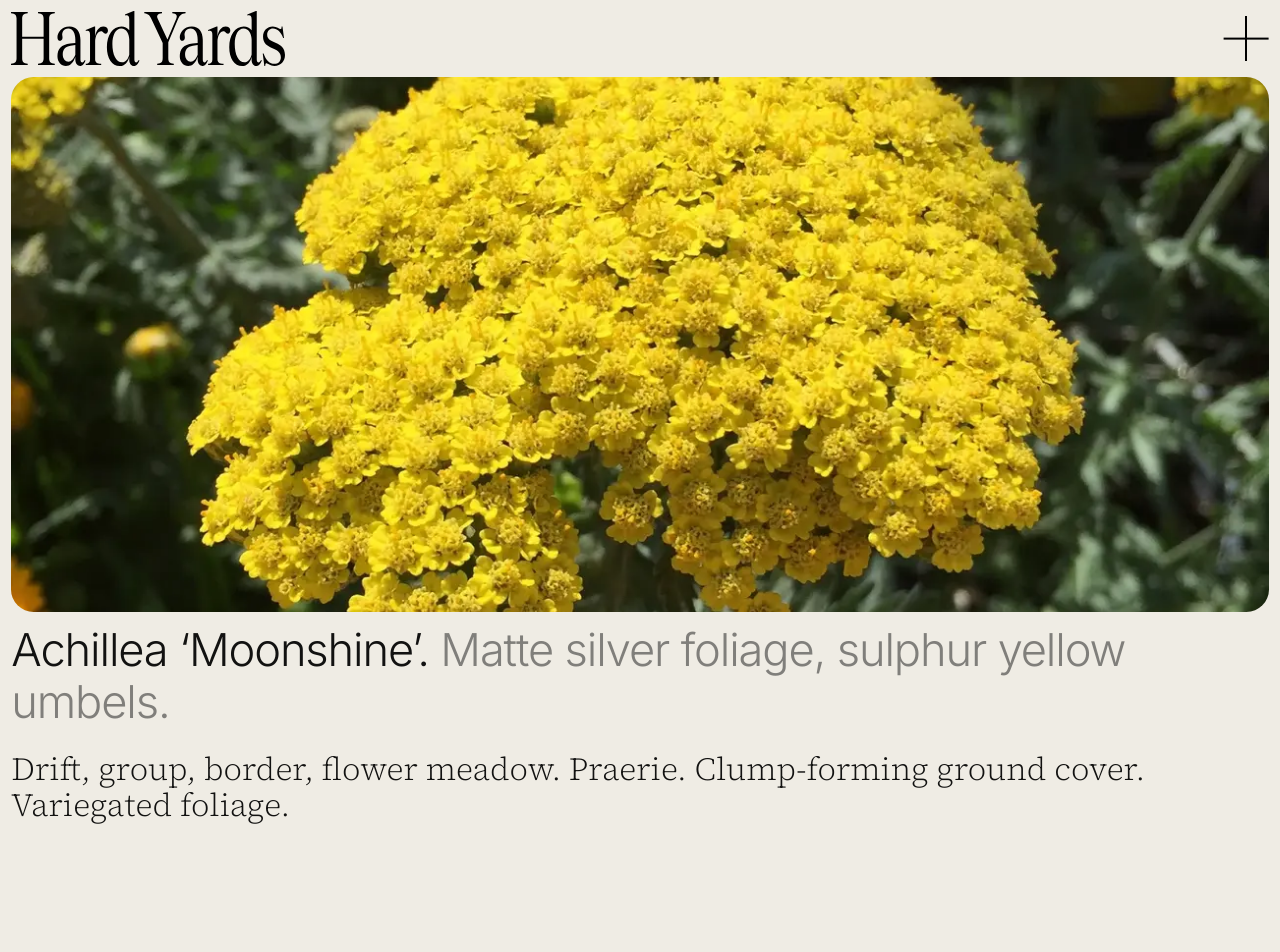
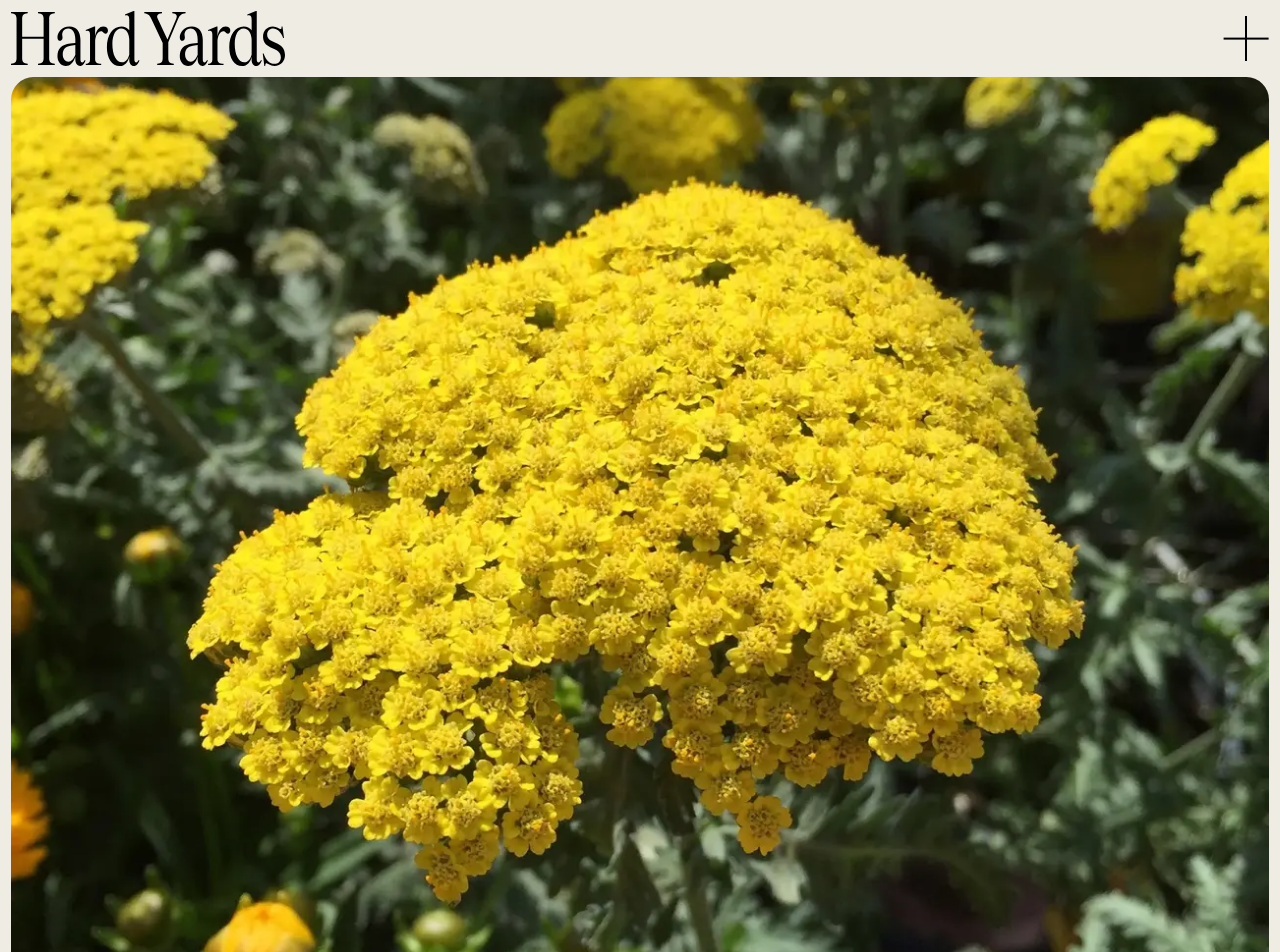
Before and after one commit to bobbyvanrijn/hardyards, a Next.js app: page /plants/achillea-moonshine in a window 1280 px wide. Shown: the top 952 px of the page. Before the commit the page ends 856 px from the top, so only its background shows below. Built offline with nearby package versions, Linux system fonts and the light colour scheme.

Commit message:
fix: Styling tweaks

```diff
--- a/components/Carousel.module.css
+++ b/components/Carousel.module.css
@@ -21,7 +21,7 @@
 
 .carousel__item {
     flex: 0 0 auto;
-    width: clamp(15rem, 60vw, 30rem);
+    width: clamp(18rem, 75vw, 30rem);
     aspect-ratio: 3/4;
 
     position: relative;
--- a/components/Image.module.css
+++ b/components/Image.module.css
@@ -1,6 +1,6 @@
 .image {
     border-radius: var(--scale-5);
-    aspect-ratio: 2.35/1;
+    aspect-ratio: 4/3;
     object-fit: cover;
     object-position: center;
     width: 100%;
--- a/components/List.js
+++ b/components/List.js
@@ -23,10 +23,26 @@ export default function List(props) {
 
     return (
         <div className={styles.list}>
-            <h5>{ props.title }</h5>
+            { props.children.length ? <h5>{ props.title }</h5> : null }
 
             <ul>
-                { items }
+                {
+                    props.children.map(
+                        (item, index) =>
+                            <li
+                                key={index}
+                                className={styles.list__item}
+                            >
+                                <div className={styles.list__itemTitle}>
+                                    { item }
+                                </div>
+
+                                <div className={styles.list__itemIcon}>
+                                    {/* <ArrowUpRight size='24' /> */}
+                                </div>
+                            </li>
+                    )
+                }
             </ul>
         </div>
     );
--- a/components/List.module.css
+++ b/components/List.module.css
@@ -18,7 +18,7 @@
     font-size: var(--type-md);
     font-weight: 300;
 
-    padding-block: var(--type-sm);
+    padding-block: var(--type-xs);
     border-bottom: 1px solid rgb(var(--foreground) / var(--alpha-2))
 }
 
--- a/components/Navigation.module.css
+++ b/components/Navigation.module.css
@@ -19,4 +19,7 @@
     /* Don't add <sup> height to parent */
     display: inline-block;
     margin-top: -4rem;
+
+    font-size: .5em;
+    font-weight: 350;
 }
--- a/pages/_app.tsx
+++ b/pages/_app.tsx
@@ -6,17 +6,18 @@ import Header from '../components/Header';
 import Transition from '../components/Transition';
 
 import { Inter, Source_Serif_4 } from '@next/font/google';
-import localFont from '@next/font/local';
 import '../styles/transitions.css';
 
+const sourceSerif = Source_Serif_4({
+    subsets: ['latin'],
+    variable: '--font-source-serif',
+    axes: ['opsz']
+});
+
 const inter = Inter({
-        subsets: ['latin'],
-        variable: '--font-inter'
-    });
-const sourceSerif = Source_Serif_4({
-        subsets: ['latin'],
-        variable: '--font-source'
-    });
+    subsets: ['latin'],
+    variable: '--font-inter'
+});
 
 export default function App({ Component, pageProps }: AppProps) {
   return (
@@ -30,7 +31,6 @@ export default function App({ Component, pageProps }: AppProps) {
             <link rel="icon" href="/api/icon" />
             <link rel="apple-touch-icon" href="api/icon" />
         </Head>
-
         <Header />
 
         <Transition>
--- a/pages/plants/[pid].tsx
+++ b/pages/plants/[pid].tsx
@@ -2,6 +2,7 @@ import { useRouter } from 'next/router';
 import useSWR from 'swr';
 
 import Head from 'next/head'
+import Link from 'next/link'
 import Content from '../../components/Content';
 
 const fetcher = async (url: string) => {
@@ -33,10 +34,9 @@ export default function Plant() {
             attributes: {
                 src: `/images/${ pid }.webp`,
                 size: '(max-width: 768px) 100vw, (max-width: 1200px) 50vw, 33vw',
-                placeholder: 'blur',
                 blurDataURL: `/images/${ pid }-small.webp`,
-                width: 1200,
-                height: 800,
+                width: 800,
+                height: 1416,
             }
         },
         {
@@ -51,18 +51,28 @@ export default function Plant() {
             _uid: '0220f0fd-9d8e-45aa-899b-b96d11d27513',
             component: 'text',
             children: [
-                <p key='text-1'>
+                <>
                     Drift, group, border, flower meadow. Praerie. Clump-forming ground cover. Variegated foliage.
-                </p>
+                </>
             ]
         },
         {
             _uid: '97ebdf5b-761e-4fa9-8774-763e7ca7e76e',
-            component: 'cards',
+            component: 'list',
             attributes: {
-                items: data.plant.meta,
-                title: 'Plant properties'
-            }
+                title: 'Plant properties',
+            },
+            children: data.plant.meta.map(
+                (item: Object) =>
+                    <div key={item.label}>
+                        <>
+                            {item.label}
+                        </>
+                        <>
+                            {item.value}
+                        </>
+                    </div>
+            )
         }
     ];
 
--- a/styles/globals.css
+++ b/styles/globals.css
@@ -119,11 +119,13 @@ p:last-child {
 }
 
 .body-text {
-    font-family: var(--font-source);
-    font-weight: 350;
-    line-height: 1.15;
-    font-variation-settings: 'opsz' 45;
-    font-size: var(--type-md);
+    font-family: var(--font-source-serif);
+    font-weight: 400;
+    font-size: var(--type-sm);
+    line-height: 1.25;
+
+    font-optical-sizing: auto;
+    font-variation-settings: 'opsz' 35;
 }
 
 .bleed-left {
```
